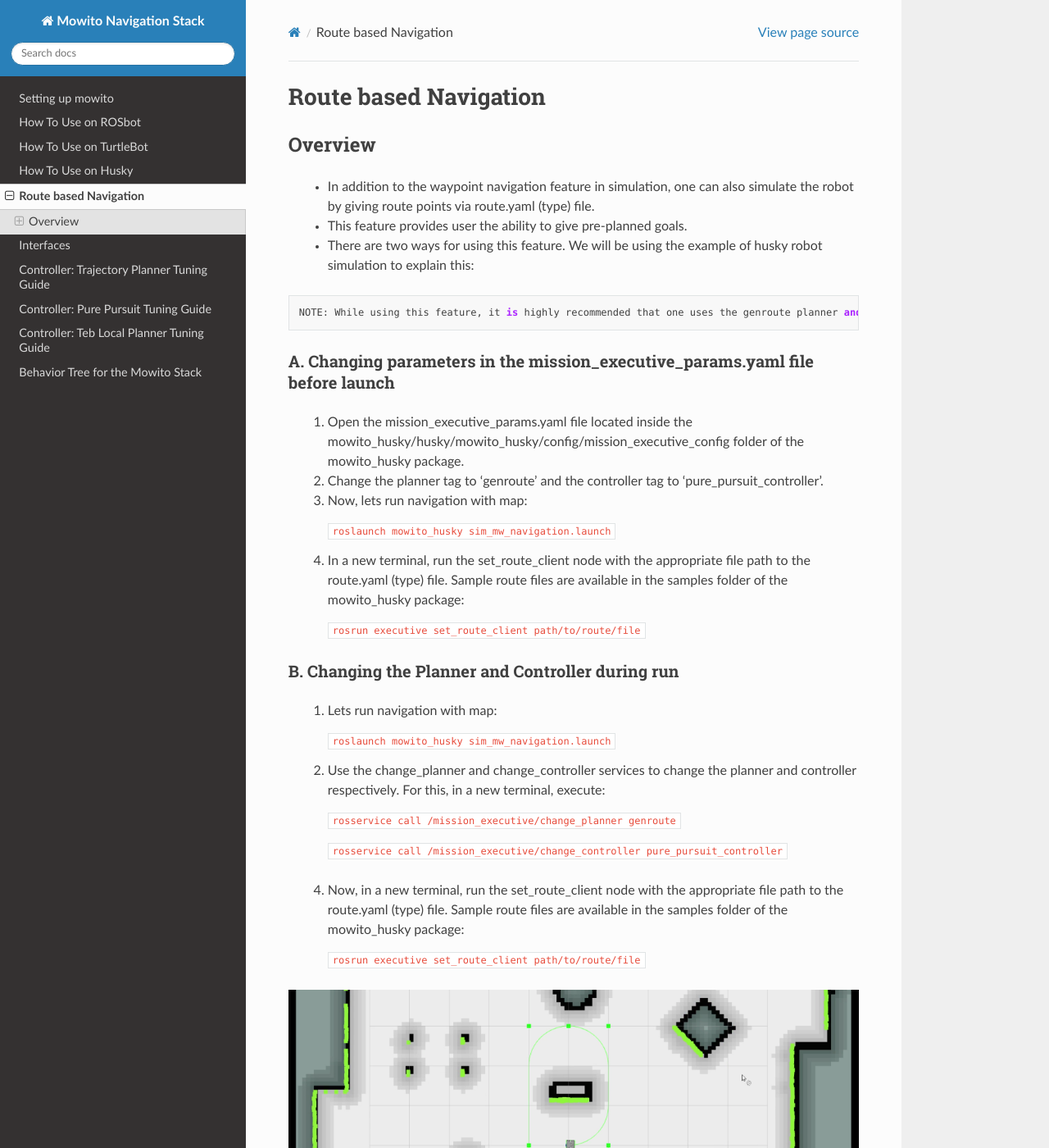
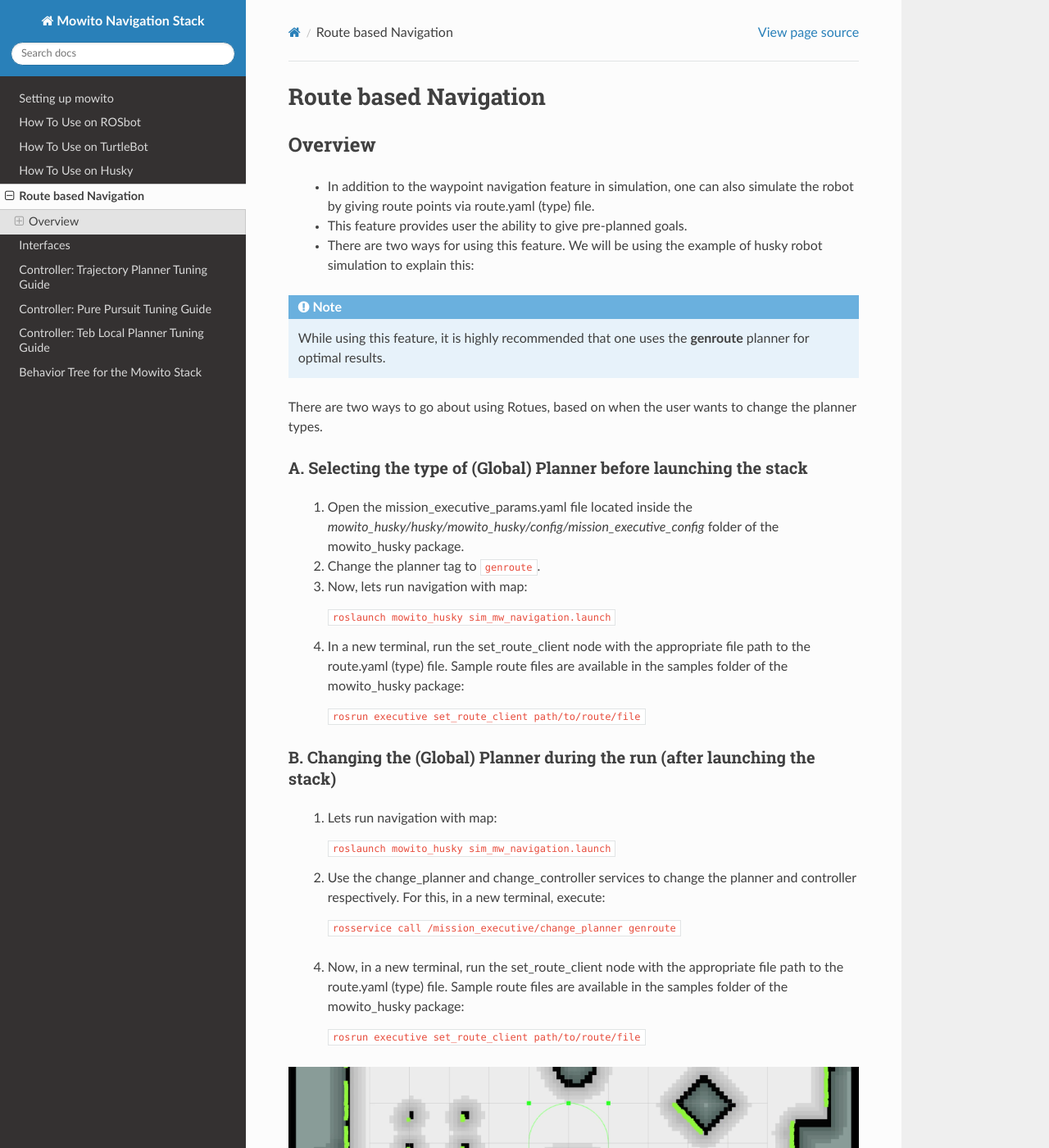
Before and after one commit to mowito/mowito_amd64, a Sphinx documentation site: the page built from docs/source/route_based_navigation.rst, in a window 1280 px wide and 1400 px high. Shown: the whole window at 82% size. Built offline with Sphinx 7.4.7 and the Read the Docs theme 2.0.0, drawn with Linux system fonts in a browser that asks for light colours.

Commit message:
update the route related documentation

```diff
--- a/docs/source/route_based_navigation.rst
+++ b/docs/source/route_based_navigation.rst
@@ -7,15 +7,17 @@
 	- This feature provides user the ability to give pre-planned goals.
 	- There are two ways for using this feature. We will be using the example of husky robot simulation to explain this:
 
-::
+.. NOTE::
 
-      NOTE: While using this feature, it is highly recommended that one uses the genroute planner and the pure_pursuit controller for optimal results.
+      While using this feature, it is highly recommended that one uses the **genroute** planner for optimal results.
 
-A. Changing parameters in the mission_executive_params.yaml file before launch
+There are two ways to go about using Rotues, based on when the user wants to change the planner types.
+
+A. Selecting the type of (Global) Planner  before launching the stack
 ^^^^^^^^^^^^^^^^^^^^^^^^^^^^^^^^^^^^^^^^^^^^^^^^^^^^^^^^^^^^^^^^^^^^^^^^^^^^^^^^^^^
-   1. Open the mission_executive_params.yaml file located inside the mowito_husky/husky/mowito_husky/config/mission_executive_config folder of the mowito_husky package.
+   1. Open the mission_executive_params.yaml file located inside the `mowito_husky/husky/mowito_husky/config/mission_executive_config` folder of the mowito_husky package.
 
-   2. Change the planner tag to 'genroute' and the controller tag to 'pure_pursuit_controller'.
+   2. Change the planner tag to ``genroute``.
 
    3. Now, lets run navigation with map:
 
@@ -26,7 +28,7 @@
       ``rosrun executive set_route_client path/to/route/file``
 
 
-B. Changing the Planner and Controller during run
+B. Changing the (Global) Planner during the run (after launching the stack)
 ^^^^^^^^^^^^^^^^^^^^^^^^^^^^^^^^^^^^^^^^^^^^^^^^^^^^^^^^^^^^^^^^^^^^^^^^^^^^^^^^^^^
    1. Lets run navigation with map:
 
@@ -35,8 +37,6 @@
    2. Use the change_planner and change_controller services to change the planner and controller respectively. For this, in a new terminal, execute:
 
       ``rosservice call /mission_executive/change_planner genroute``
-
-      ``rosservice call /mission_executive/change_controller pure_pursuit_controller``
 
    4. Now, in a new terminal, run the set_route_client node with the appropriate file path to the route.yaml (type) file. Sample route files are available in the samples folder of the mowito_husky package:
 
```
